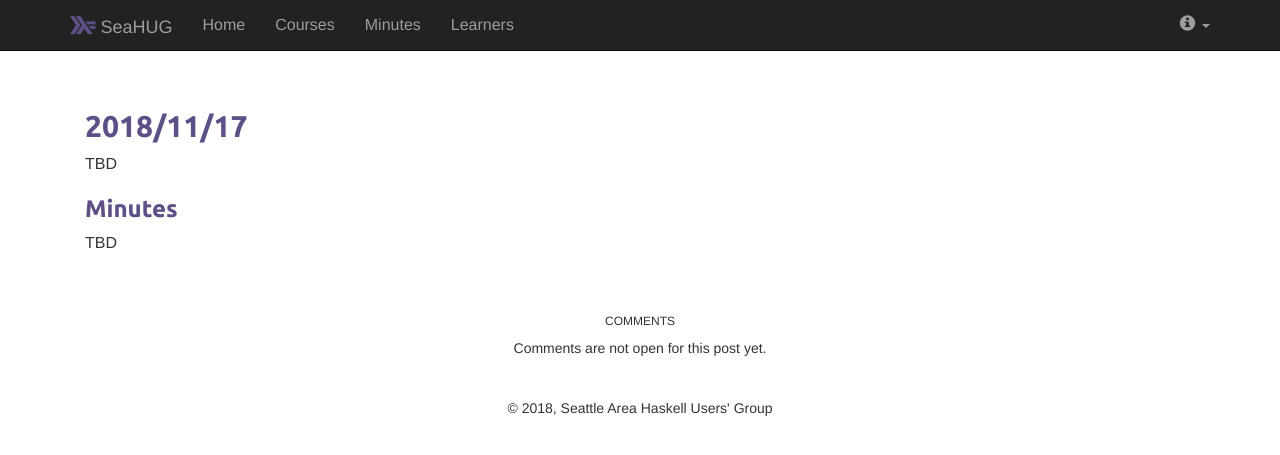
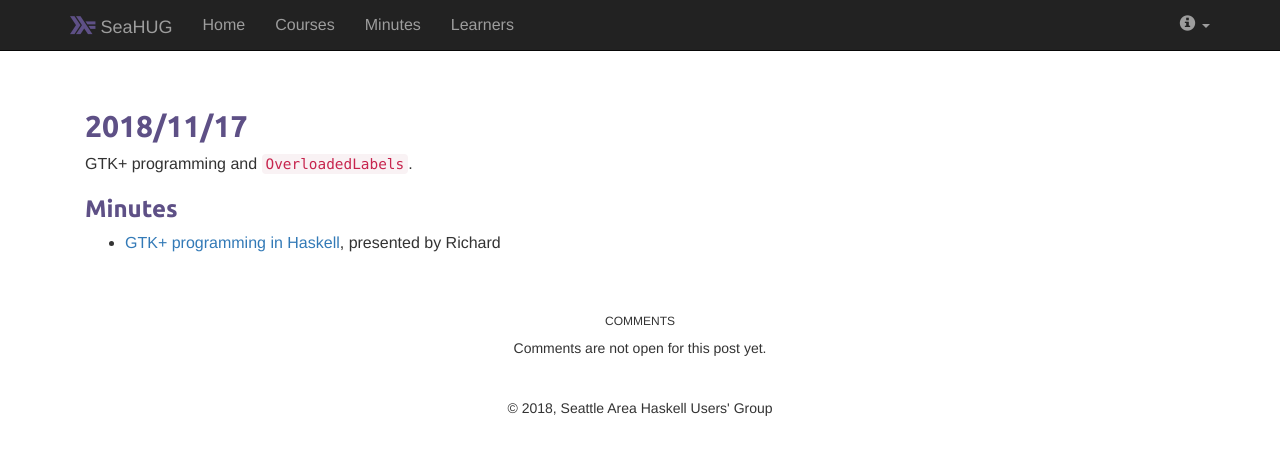
Before and after one commit to seahug/seahug.github.io, a Jekyll site: the page built from _posts/2018-11-17-minutes.md, in a window 1280 px wide. Shown: the top 455 px of the page. Built offline with Jekyll 4.4.1, drawn with Linux system fonts in a browser that asks for light colours; nearby versions of some CDN libraries.

Commit message:
Link to gtk-demo project

```diff
--- a/_posts/2018-11-17-minutes.md
+++ b/_posts/2018-11-17-minutes.md
@@ -5,10 +5,12 @@ category: minutes
 date: 2018-11-17
 github_comments_issueid: 7
 ---
-TBD
+GTK+ programming and `OverloadedLabels`.
 
 <!--more-->
 
 ### Minutes
 
-TBD
+* [GTK+ programming in Haskell][gtk-demo], presented by Richard
+
+[gtk-demo]: https://github.com/seahug/gtk-demo
```
